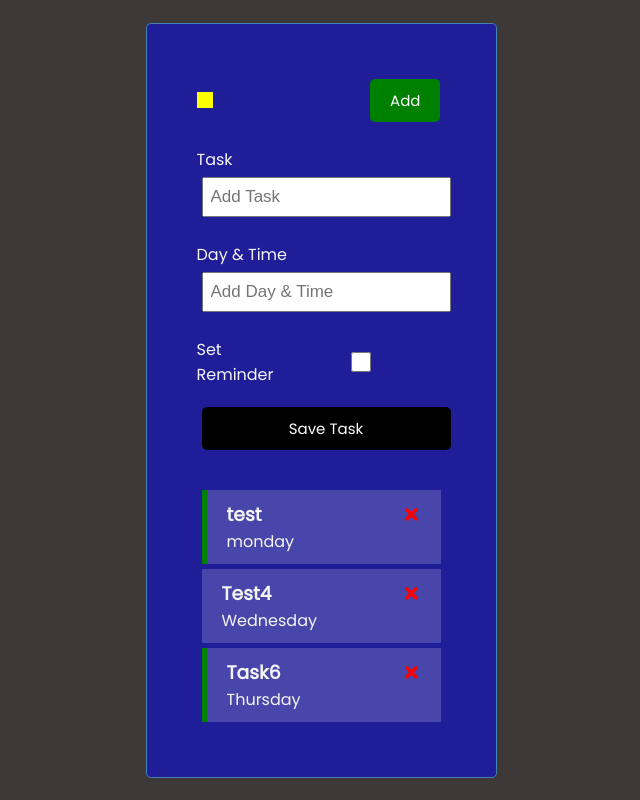
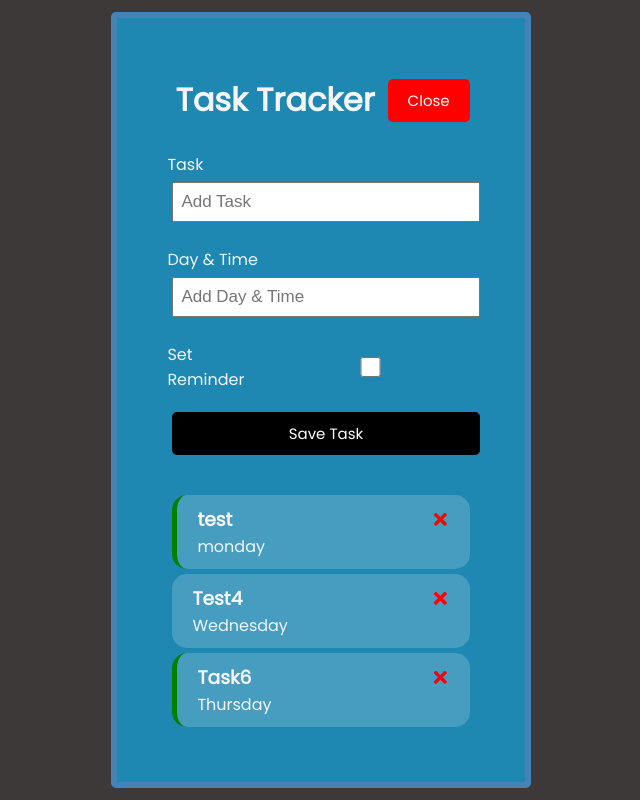
Before and after one commit to Layloe/tracker_react, a React (Create React App) app: page / in a window 1280 px wide. Shown: the whole page, without its empty margins (319-959 px from the left). Built offline with nearby package versions, Linux system fonts and the light colour scheme.

Commit message:
added styling

```diff
--- a/src/App.js
+++ b/src/App.js
@@ -6,6 +6,7 @@
 
 
 const App = () => {
+  const [showAddTask, setShowAddTask] = useState(true)
   const [tasks, setTasks] = useState([
       {
         "id": 1,
@@ -31,7 +32,9 @@
 
       // add task
   const addTask = (task) => {
-        console.log(task)
+        const id = Math.floor(Math.random() * 10000) + 1
+        const newTask = {id, ...task}
+        setTasks([...tasks, newTask])
   }
 
   // delete task
@@ -46,8 +49,8 @@
 
   return (
     <div className="container">
-      <Header />
-      <AddTask onAdd={addTask}/>
+      <Header onAdd={() => setShowAddTask(!showAddTask)} showAdd = {showAddTask} />
+      {showAddTask && <AddTask onAdd={addTask}/>}
      {tasks.length > 0 ? <Tasks
      tasks={tasks}
      onDelete={deleteTask}
--- a/src/components/AddTask.js
+++ b/src/components/AddTask.js
@@ -11,6 +11,12 @@
         if (!text) {
             alert('Please add task')
         }
+
+        onAdd({ text, day, reminder})
+
+        setText('')
+        setDay('')
+        setReminder(false)
     }
 
   return (
@@ -37,6 +43,7 @@
             <label>Set Reminder</label>
             <input
             type="checkbox"
+            checked={reminder}
             value = {reminder}
             onChange={(e) => setReminder(e.target.checked)}
             />
--- a/src/components/Header.js
+++ b/src/components/Header.js
@@ -1,19 +1,15 @@
 import PropTypes from 'prop-types'
 import Button from './Button'
 
-const Header = ({ title }) => {
-  console.log('Title:', title)
-  const onClick = () => {
-    console.log('click')
-}
+const Header = ({ title, onAdd, showAdd }) => {
   return (
     <header className='header'>
-      <h1 style={{ color: 'red', backgroundColor: 'yellow' }}>{title}</h1>
-        <h1>{title}</h1>
+      {/* <h1 style={{ color: 'red', backgroundColor: 'yellow' }}>{title}</h1> */}
+        <h1>Task Tracker</h1>
         <Button
-        color='green'
-        text='Add'
-        onClick = {onClick}
+        color= {showAdd ? 'red' : 'green'}
+        text= {showAdd ? 'Close' : 'Add'}
+        onClick = {onAdd}
         />
     </header>
   )
--- a/src/index.css
+++ b/src/index.css
@@ -54,10 +54,10 @@
   margin: 1px auto;
   overflow: auto;
   min-height: 300px;
-  border: 1px solid steelblue;
+  border: 6px solid steelblue;
   padding: 50px;
   border-radius: 5px;
-  background-color: #0e0ecea4;
+  background-color: #0db4f6a4;
 }
 
 .header {
@@ -99,6 +99,8 @@
   margin: 5px;
   padding: 10px 20px;
   cursor: pointer;
+  user-select: none;
+  border-radius:15px;
 }
 
 .task.reminder {
```
